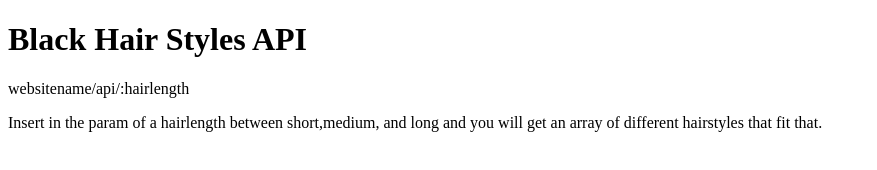
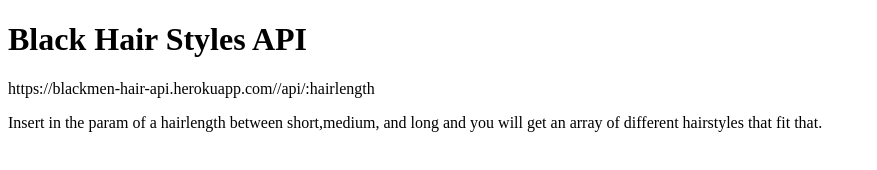
Before and after one commit to ssaryonjr/Black-Hairstyles-API, a website: page index.html in a window 1280 px wide. Shown: the whole page, without its empty margins (0-877 px from the left). Drawn offline with Linux system fonts and the light colour scheme.

Commit message:
fixed small changes

```diff
--- a/index.html
+++ b/index.html
@@ -8,7 +8,7 @@
 </head>
 <body>
     <h1>Black Hair Styles API</h1>
-    <p>websitename/api/:hairlength</p>
+    <p>https://blackmen-hair-api.herokuapp.com//api/:hairlength</p>
     <p>Insert in the param of a hairlength between short,medium, and long and you will get an array of different hairstyles that fit that. </p>
 </body>
 </html>
```
